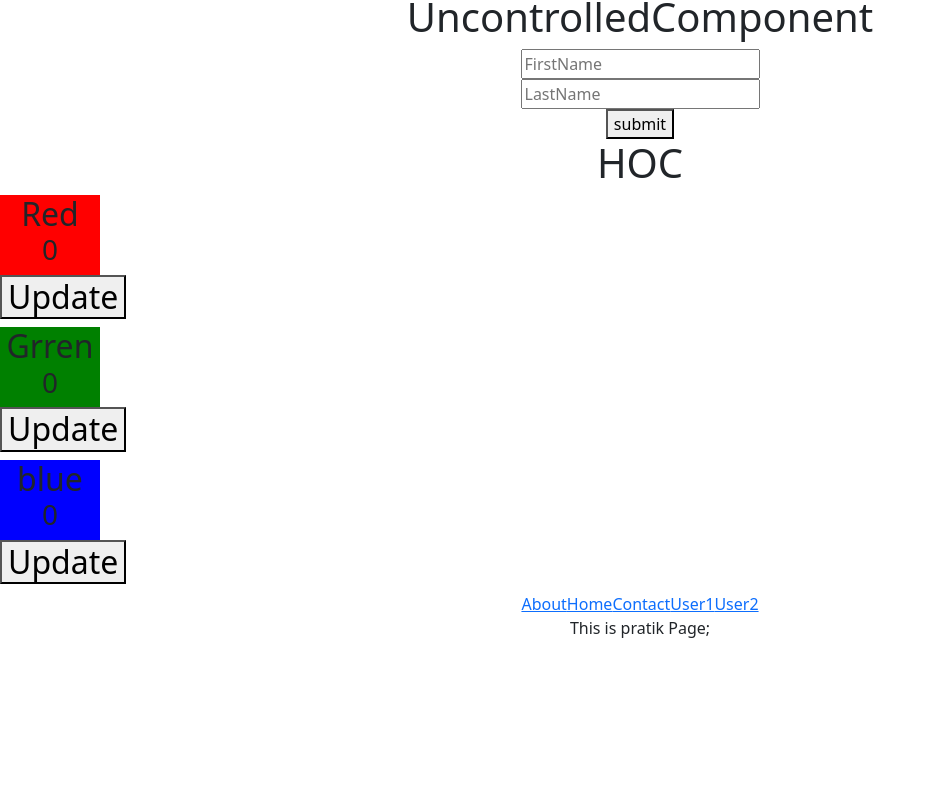
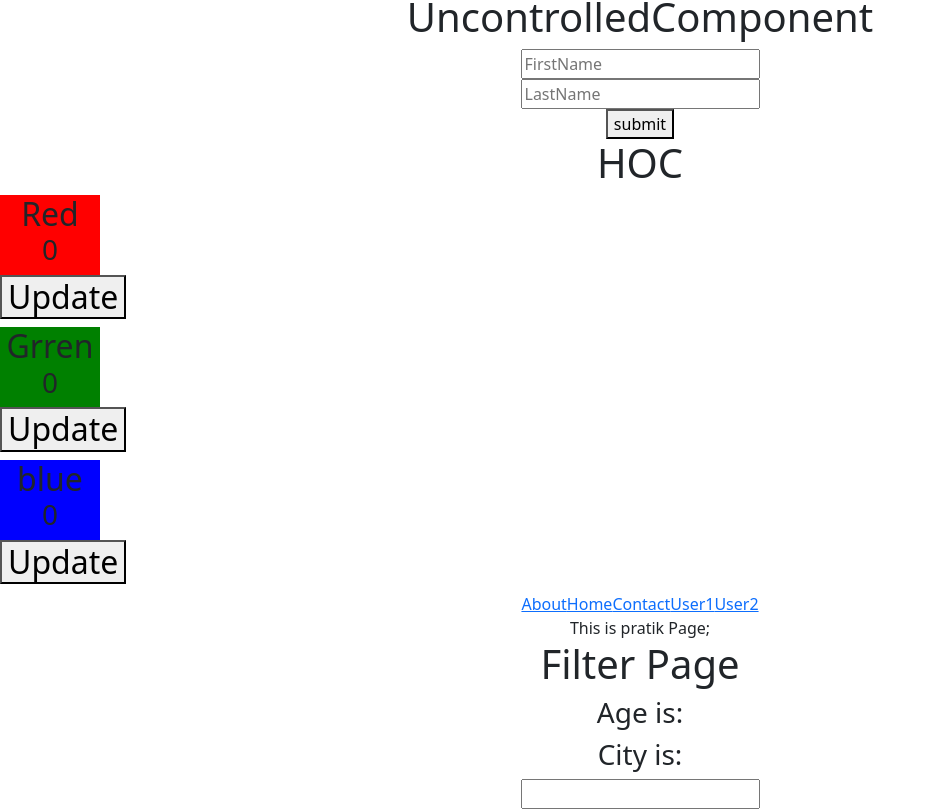
Before and after one commit to pratikprajapati0708/ReactJS-, a React (Create React App) app: page /users/pratik in a window 1280 px wide. Shown: the part 1964-2773 px from the top of the page, without its empty margins (0-936 px from the left). Before the commit the page ends 2604 px from the top, so only its background shows below. Built offline with nearby package versions, Linux system fonts and the light colour scheme.

Commit message:
adding filters

```diff
--- a/src/App.js
+++ b/src/App.js
@@ -23,6 +23,7 @@ import About from './ReactRouter/About';
 import Navbar from './ReactRouter/Navbar';
 import Page404 from './ReactRouter/Page404';
 import RouteParams from './ReactRouter/RouteParams';
+import Filter from './ReactRouter/Filter';
 
 function App() {
   const [data, updateData] = useState("Welcome to React");
@@ -99,6 +100,7 @@ function App() {
           <Route path='/*' element={<Navigate to='/'/>}></Route>
           <Route path='/users/:name' element={<RouteParams/>}/>
         </Routes>
+        <Filter/>
       </BrowserRouter>
     </div>
   );
--- /dev/null
+++ b/src/ReactRouter/Filter.js
@@ -0,0 +1,18 @@
+import React from 'react'
+import { useSearchParams } from 'react-router-dom'
+
+function Filter() {
+    const[searchParams,setSearchParams]= useSearchParams();
+    const age = searchParams.get('age');
+    const city = searchParams.get('city');
+  return (
+    <div>
+        <h1>Filter Page</h1>
+        <h3>Age is:{age}</h3>
+        <h3>City is:{city}</h3>
+        <input type='text' onChange={(e)=>setSearchParams({text:e.target.value})} SET TEXT IN QUERY PARAMS/>
+    </div>
+  )
+}
+
+export default Filter
--- a/src/ReactRouter/RouteParams.js
+++ b/src/ReactRouter/RouteParams.js
@@ -12,3 +12,5 @@ function RouteParams() {
 }
 
 export default RouteParams
+
+//dynamic routing
```
